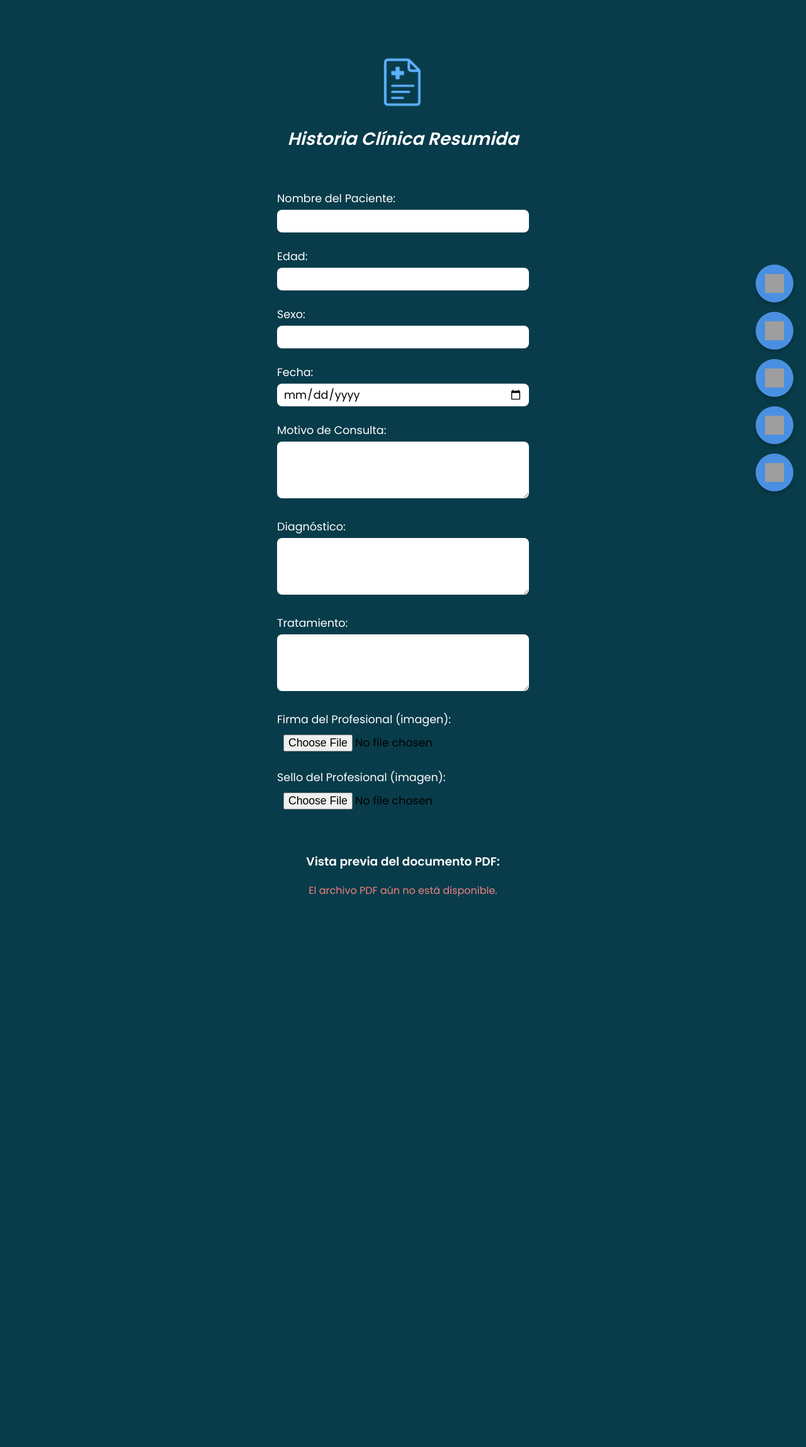
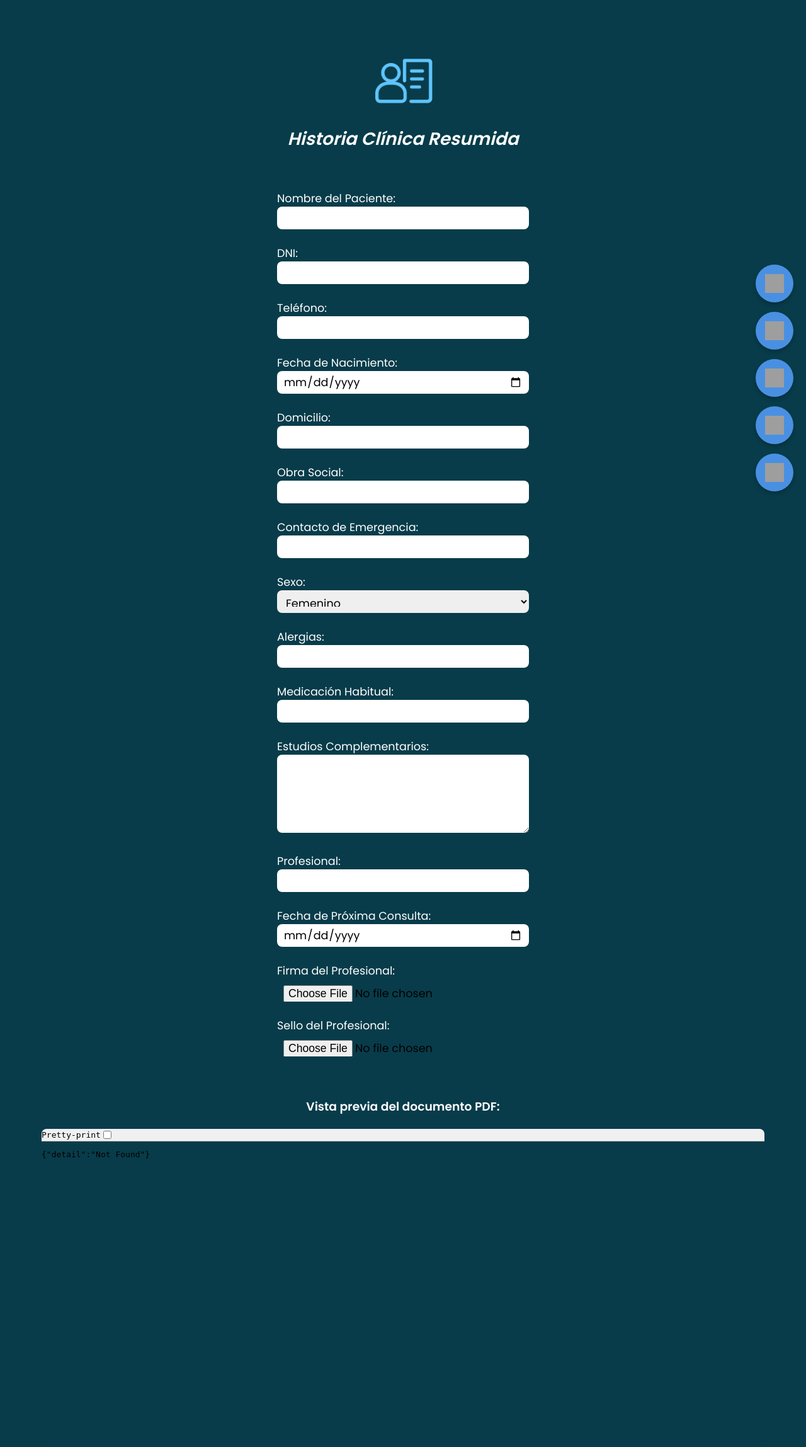
Before and after one commit to medsysbot/Fase2, a FastAPI app: template templates/historia-clinica-resumida.html in a window 1280 px wide. Shown: the whole page at 63% size. Before the commit the page ends 1424 px from the top, so only its background shows below. Run offline with FastAPI, Linux system fonts and the light colour scheme; the template is opened without the code that fills it, so the values that code supplies are empty; grey boxes are pictures that could not be loaded.

Commit message:
Update historia-clinica-resumida.html

```diff
--- a/templates/historia-clinica-resumida.html
+++ b/templates/historia-clinica-resumida.html
@@ -6,98 +6,106 @@
   <meta name="viewport" content="width=device-width, initial-scale=1.0" />
   <link rel="stylesheet" href="/static/styles.css" />
   <link href="https://fonts.googleapis.com/css2?family=Poppins:ital,wght@0,400;0,600&display=swap" rel="stylesheet" />
-  <style>
-    body { background-color: #083C4A; font-family: 'Poppins', sans-serif; color: white; margin: 0; padding: 0; }
-    header { text-align: center; margin-top: 20px; }
-    .logo-grande { width: 120px; height: auto; margin-bottom: 10px; }
-    h2 { text-align: center; font-style: italic; font-weight: 600; font-size: 28px; color: white; margin-top: 10px; }
-    .formulario {
-      display: flex; flex-direction: column; gap: 20px;
-      max-width: 600px; margin: 0 auto; padding: 20px; align-items: center;
-    }
-    .etiqueta-campo { width: 100%; max-width: 400px; }
-    .etiqueta-campo span {
-      font-weight: 400; font-size: 17.6px; text-align: left;
-      color: white; display: block; margin-bottom: 5px;
-    }
-    .formulario input, .formulario textarea {
-      width: 100%; padding: 6px 10px; border-radius: 8px; border: none;
-      font-size: 17.6px; font-weight: 400; color: black; height: 36px;
-      box-sizing: border-box;
-    }
-    .formulario textarea { height: auto; resize: vertical; }
-    .vista-previa { display: block; margin-top: 10px; max-height: 100px; }
-    .btn-eliminar {
-      margin-top: 5px; background-color: crimson;
-      border: none; color: white; padding: 4px 8px;
-      border-radius: 6px; cursor: pointer;
-    }
-    .visor-pdf { margin-top: 40px; text-align: center; }
-    .visor-pdf iframe {
-      width: 90%; height: 500px; border: 2px solid #09394f;
-      border-radius: 10px;
-    }
-    .botones-flotantes {
-      position: fixed; right: 20px; bottom: 20px;
-      display: flex; flex-direction: column; gap: 15px; z-index: 1000;
-    }
-    .botones-flotantes button {
-      background-color: #4A90E2; border: none;
-      border-radius: 50%; width: 60px; height: 60px;
-      display: flex; align-items: center; justify-content: center;
-    }
-    .botones-flotantes img { width: 30px; height: 30px; }
-  </style>
 </head>
-<body>
-  <header>
-    <img src="/static/icons/icono-historia-clinica-resumida.png" alt="Logo MedSys" class="logo-grande" />
-    <h2>Historia Clínica Resumida</h2>
+<body style="background-color: #083C4A; font-family: 'Poppins', sans-serif; color: white; margin: 0; padding: 0;">
+  <header style="text-align: center; margin-top: 20px;">
+    <img src="/static/icons/icono-historia.png" alt="Historia Clínica Resumida" class="logo-grande" style="width: 120px; height: auto; margin-bottom: 10px;" />
+    <h2 style="font-style: italic; font-weight: 600; font-size: 28px; color: white; margin-top: 10px;">Historia Clínica Resumida</h2>
   </header>
 
   <main>
-    <form class="formulario" id="form-resumen">
-      <label class="etiqueta-campo"><span>Nombre del Paciente:</span><input type="text" id="nombre" name="nombre" required /></label>
-      <label class="etiqueta-campo"><span>Edad:</span><input type="text" id="edad" name="edad" required /></label>
-      <label class="etiqueta-campo"><span>Sexo:</span><input type="text" id="sexo" name="sexo" required /></label>
-      <label class="etiqueta-campo"><span>Fecha:</span><input type="date" id="fecha" name="fecha" required /></label>
-      <label class="etiqueta-campo"><span>Motivo de Consulta:</span><textarea id="motivo" name="motivo" rows="3" required></textarea></label>
-      <label class="etiqueta-campo"><span>Diagnóstico:</span><textarea id="diagnostico" name="diagnostico" rows="3" required></textarea></label>
-      <label class="etiqueta-campo"><span>Tratamiento:</span><textarea id="tratamiento" name="tratamiento" rows="3" required></textarea></label>
-      <label class="etiqueta-campo"><span>Firma del Profesional (imagen):</span>
+    <form class="formulario" id="form-historia-resumida" style="display: flex; flex-direction: column; gap: 20px; max-width: 600px; margin: 0 auto; padding: 20px; align-items: center;">
+      <label class="etiqueta-campo" style="width: 100%; max-width: 400px;">
+        <span>Nombre del Paciente:</span>
+        <input type="text" name="nombre" required />
+      </label>
+      <label class="etiqueta-campo" style="width: 100%; max-width: 400px;">
+        <span>DNI:</span>
+        <input type="text" name="dni" required />
+      </label>
+      <label class="etiqueta-campo" style="width: 100%; max-width: 400px;">
+        <span>Teléfono:</span>
+        <input type="tel" name="telefono" required />
+      </label>
+      <label class="etiqueta-campo" style="width: 100%; max-width: 400px;">
+        <span>Fecha de Nacimiento:</span>
+        <input type="date" name="fecha_nacimiento" required />
+      </label>
+      <label class="etiqueta-campo" style="width: 100%; max-width: 400px;">
+        <span>Domicilio:</span>
+        <input type="text" name="domicilio" />
+      </label>
+      <label class="etiqueta-campo" style="width: 100%; max-width: 400px;">
+        <span>Obra Social:</span>
+        <input type="text" name="obra_social" />
+      </label>
+      <label class="etiqueta-campo" style="width: 100%; max-width: 400px;">
+        <span>Contacto de Emergencia:</span>
+        <input type="text" name="contacto_emergencia" />
+      </label>
+      <label class="etiqueta-campo" style="width: 100%; max-width: 400px;">
+        <span>Sexo:</span>
+        <select name="sexo">
+          <option value="femenino">Femenino</option>
+          <option value="masculino">Masculino</option>
+          <option value="no_binario">No Binario</option>
+        </select>
+      </label>
+      <label class="etiqueta-campo" style="width: 100%; max-width: 400px;">
+        <span>Alergias:</span>
+        <input type="text" name="alergias" />
+      </label>
+      <label class="etiqueta-campo" style="width: 100%; max-width: 400px;">
+        <span>Medicación Habitual:</span>
+        <input type="text" name="medicacion" />
+      </label>
+      <label class="etiqueta-campo" style="width: 100%; max-width: 400px;">
+        <span>Estudios Complementarios:</span>
+        <textarea name="estudios" rows="4"></textarea>
+      </label>
+      <label class="etiqueta-campo" style="width: 100%; max-width: 400px;">
+        <span>Profesional:</span>
+        <input type="text" name="profesional" />
+      </label>
+      <label class="etiqueta-campo" style="width: 100%; max-width: 400px;">
+        <span>Fecha de Próxima Consulta:</span>
+        <input type="date" name="proxima_consulta" />
+      </label>
+      <label class="etiqueta-campo" style="width: 100%; max-width: 400px;">
+        <span>Firma del Profesional:</span>
         <input type="file" id="firma" name="firma" accept="image/*" onchange="mostrarVistaPrevia(this, 'firma-preview', 'firma-delete')" />
         <img id="firma-preview" class="vista-previa" style="display:none;" />
         <button type="button" id="firma-delete" class="btn-eliminar" onclick="eliminarImagen('firma', 'firma-preview', 'firma-delete')" style="display:none;">Eliminar</button>
       </label>
-      <label class="etiqueta-campo"><span>Sello del Profesional (imagen):</span>
+      <label class="etiqueta-campo" style="width: 100%; max-width: 400px;">
+        <span>Sello del Profesional:</span>
         <input type="file" id="sello" name="sello" accept="image/*" onchange="mostrarVistaPrevia(this, 'sello-preview', 'sello-delete')" />
         <img id="sello-preview" class="vista-previa" style="display:none;" />
         <button type="button" id="sello-delete" class="btn-eliminar" onclick="eliminarImagen('sello', 'sello-preview', 'sello-delete')" style="display:none;">Eliminar</button>
       </label>
     </form>
 
-    <div class="visor-pdf">
+    <div class="visor-pdf" style="margin-top: 40px; text-align: center;">
       <h3>Vista previa del documento PDF:</h3>
-      <iframe id="pdf-visor" src="" style="display:none;"></iframe>
-      <p id="mensaje-error" style="color: lightcoral;"></p>
+      <iframe id="pdf-visor" src="/static/doc/historia-clinica-resumida-generada.pdf" type="application/pdf" style="width: 90%; height: 500px; border: 2px solid #09394f; border-radius: 10px;"></iframe>
     </div>
   </main>
 
-  <div class="botones-flotantes">
-    <button type="button" onclick="guardarPDF()" title="Guardar">
-      <img src="/static/icons/guardar.png" alt="Guardar" />
+  <div class="botones-flotantes" style="position: fixed; right: 20px; bottom: 20px; display: flex; flex-direction: column; gap: 15px; z-index: 1000;">
+    <button type="button" onclick="guardarPDF()" title="Guardar" style="background-color: #4A90E2; border: none; border-radius: 50%; width: 60px; height: 60px; display: flex; align-items: center; justify-content: center;">
+      <img src="/static/icons/guardar.png" alt="Guardar" style="width: 30px; height: 30px;" />
     </button>
-    <button type="submit" form="form-resumen" title="Enviar">
-      <img src="/static/icons/enviar.png" alt="Enviar" />
+    <button type="submit" form="form-historia-resumida" title="Enviar" style="background-color: #4A90E2; border: none; border-radius: 50%; width: 60px; height: 60px; display: flex; align-items: center; justify-content: center;">
+      <img src="/static/icons/enviar.png" alt="Enviar" style="width: 30px; height: 30px;" />
     </button>
-    <button type="button" onclick="imprimirPDF()" title="Imprimir">
-      <img src="/static/icons/imprimir.png" alt="Imprimir" />
+    <button type="button" onclick="imprimirPDF()" title="Imprimir" style="background-color: #4A90E2; border: none; border-radius: 50%; width: 60px; height: 60px; display: flex; align-items: center; justify-content: center;">
+      <img src="/static/icons/imprimir.png" alt="Imprimir" style="width: 30px; height: 30px;" />
     </button>
-    <button type="button" onclick="document.getElementById('form-resumen').reset()" title="Borrar">
-      <img src="/static/icons/borrar.png" alt="Borrar" />
+    <button type="button" onclick="document.getElementById('form-historia-resumida').reset()" title="Borrar" style="background-color: #4A90E2; border: none; border-radius: 50%; width: 60px; height: 60px; display: flex; align-items: center; justify-content: center;">
+      <img src="/static/icons/borrar.png" alt="Borrar" style="width: 30px; height: 30px;" />
     </button>
-    <button type="button" ondblclick="activarVoz()" title="Reconocimiento por voz">
-      <img src="/static/icons/microfono.png" alt="Voz" />
+    <button type="button" ondblclick="activarVoz()" title="Reconocimiento por voz" style="background-color: #4A90E2; border: none; border-radius: 50%; width: 60px; height: 60px; display: flex; align-items: center; justify-content: center;">
+      <img src="/static/icons/microfono.png" alt="Voz" style="width: 30px; height: 30px;" />
     </button>
   </div>
 
@@ -110,12 +118,21 @@
       recognition.interimResults = false;
       recognition.onresult = function(event) {
         const texto = event.results[0][0].transcript;
-        const campoActivo = document.activeElement;
-        if (campoActivo && (campoActivo.tagName === 'INPUT' || campoActivo.tagName === 'TEXTAREA')) {
-          campoActivo.value += (campoActivo.value ? ' ' : '') + texto;
+        const campo = document.activeElement;
+        if (campo && (campo.tagName === "INPUT" || campo.tagName === "TEXTAREA")) {
+          campo.value += (campo.value ? " " : "") + texto;
         }
       };
       recognition.start();
+    }
+
+    function imprimirPDF() {
+      const visor = document.getElementById("pdf-visor");
+      if (visor) visor.contentWindow.print();
+    }
+
+    function guardarPDF() {
+      alert("Funcionalidad de guardado aún no implementada.");
     }
 
     function mostrarVistaPrevia(input, imgId, btnId) {
@@ -139,27 +156,6 @@
       document.getElementById(btnId).style.display = "none";
       document.getElementById(inputId).style.display = "block";
     }
-
-    // Cargar PDF solo si existe
-    window.onload = function () {
-      const visor = document.getElementById("pdf-visor");
-      const error = document.getElementById("mensaje-error");
-      const pdfURL = "/static/doc/historia-resumen-generada.pdf";
-
-      fetch(pdfURL, { method: 'HEAD' }).then(res => {
-        if (res.ok) {
-          visor.src = pdfURL;
-          visor.style.display = "block";
-          error.textContent = "";
-        } else {
-          visor.style.display = "none";
-          error.textContent = "El archivo PDF aún no está disponible.";
-        }
-      }).catch(() => {
-        visor.style.display = "none";
-        error.textContent = "No se pudo cargar el visor PDF.";
-      });
-    };
   </script>
 </body>
 </html>
```
